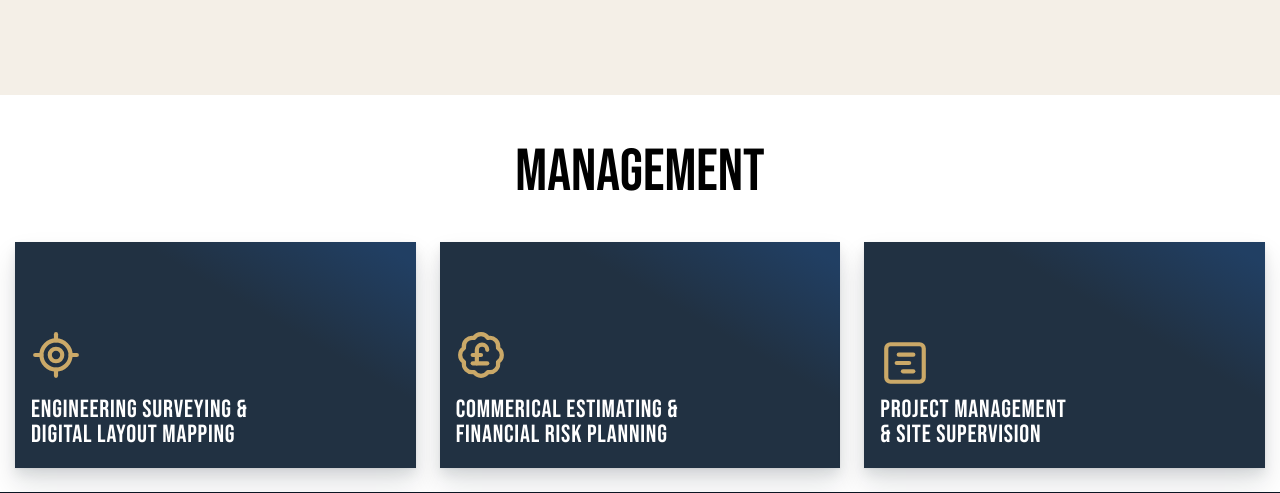
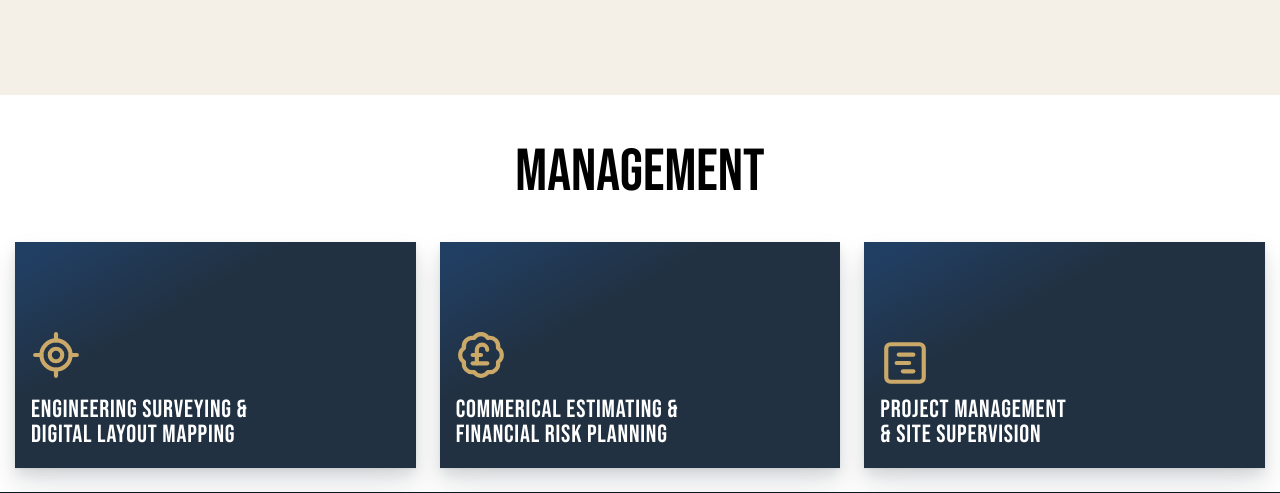
Before and after one commit to reche1405/rok, a Flask app: page /services in a window 1280 px wide. Shown: the part 201-694 px from the top of the page. Run offline with Flask 3, Linux system fonts and the light colour scheme; data that the repository does not hold is empty.

```diff
--- a/promo/static/css/style.css
+++ b/promo/static/css/style.css
@@ -659,7 +659,7 @@ header .nav-logo, .mobile-menu .nav-logo {
     width:100%;
     height:100%;
     z-index:3;
-            background: linear-gradient(30deg, transparent 65%, rgb(33, 63, 99) 95%);
+            background: linear-gradient(-30deg, transparent 65%, rgb(33, 63, 99) 95%);
 
     line-height: 1.1;
     padding:1rem;
```
